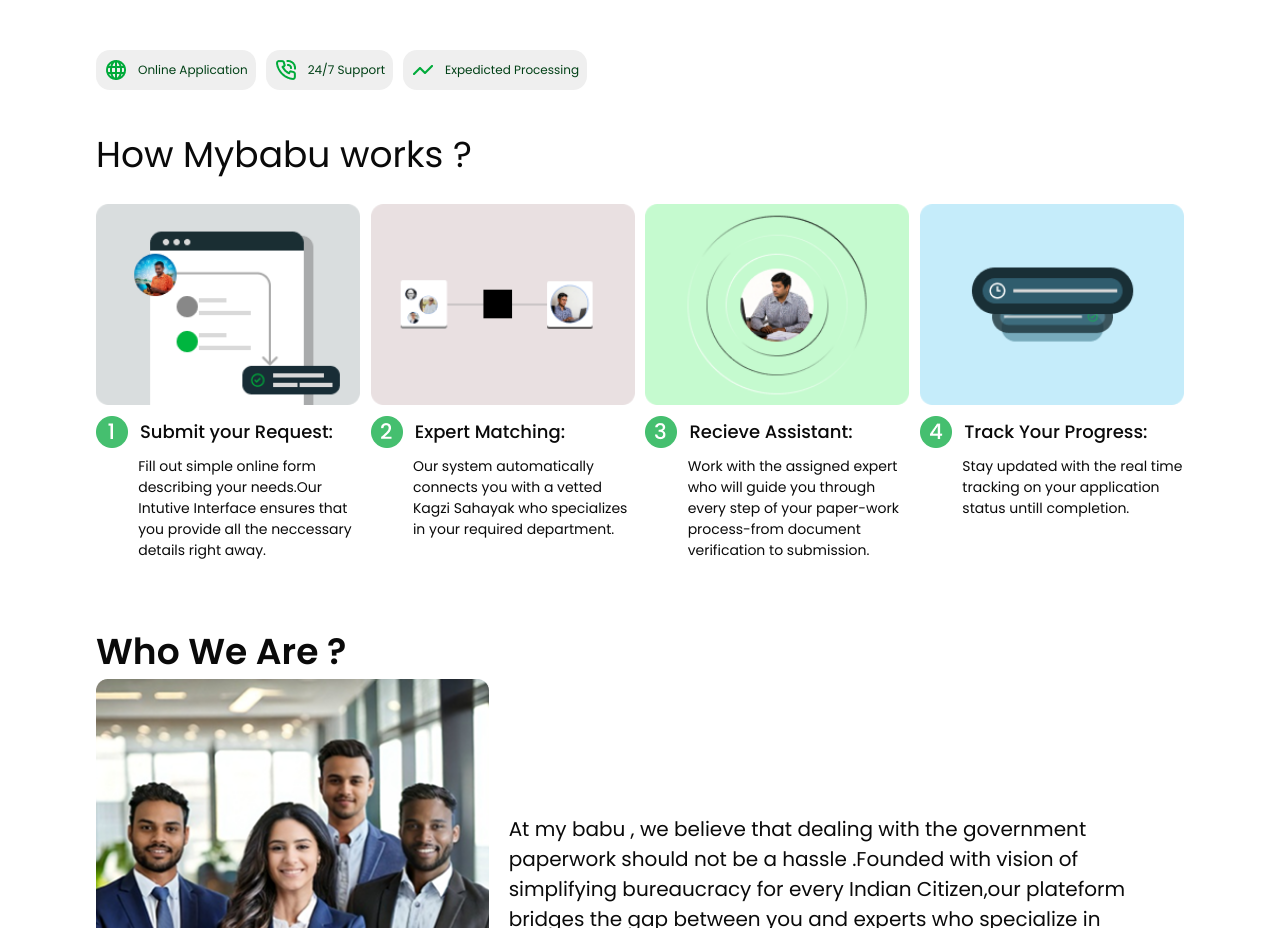
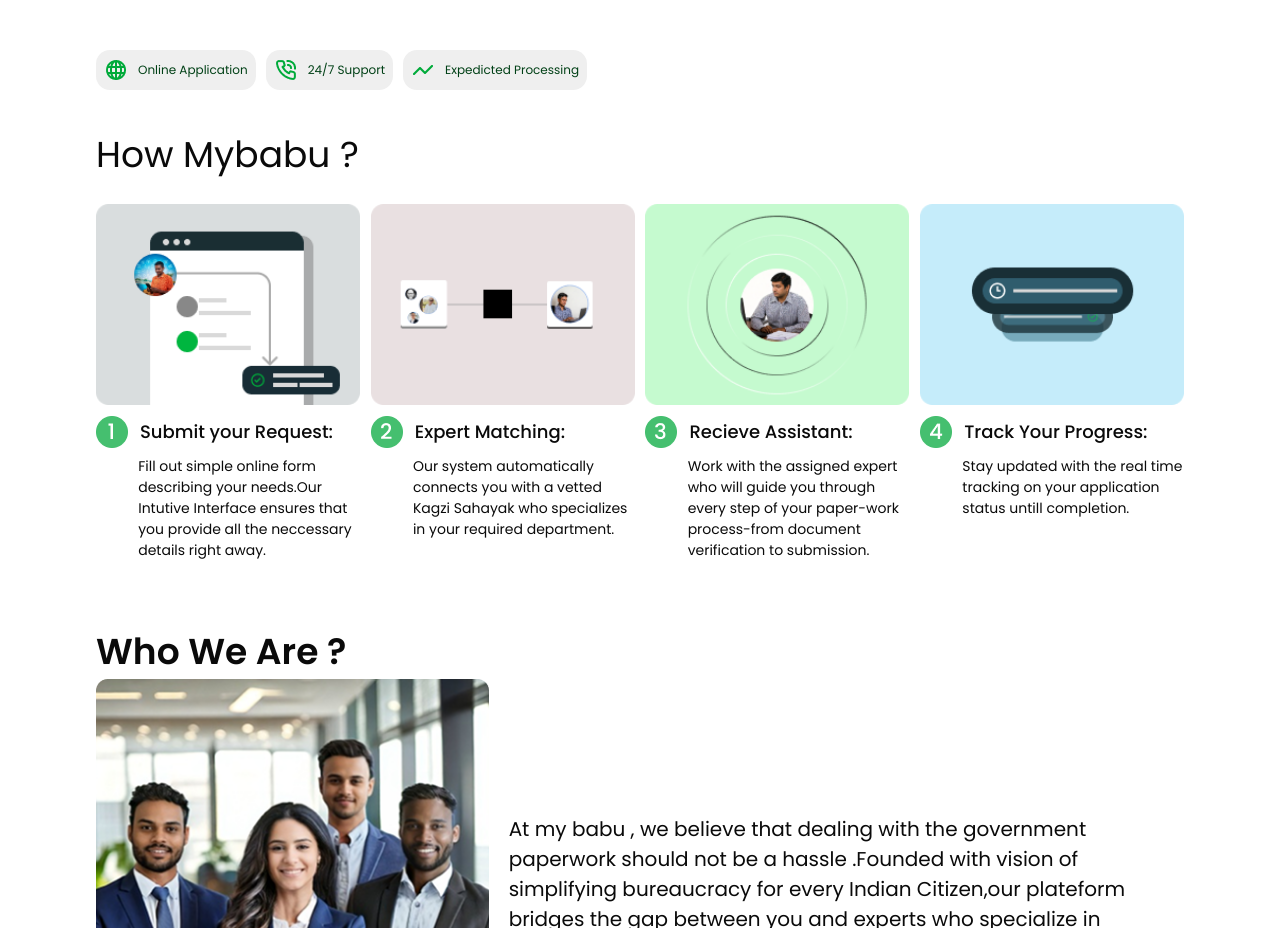
Before and after one commit to suryanshpandey61/My_Babu_Website, a Next.js app: page / in a window 1280 px wide. Shown: the part 860-1788 px from the top of the page. Built offline with nearby package versions, Linux system fonts and the light colour scheme.

Commit message:
Updation

```diff
--- a/src/components/Work.tsx
+++ b/src/components/Work.tsx
@@ -13,7 +13,7 @@
     <div className='lg:w-[85%] w-[90%] md:mt-[6%]    mx-auto lg:mt-[3%]'>
         {/* heading div  */}
         <div>
-            <h1 className='text-[36px]'>How Mybabu works ? </h1>
+            <h1 className='text-[36px]'>How Mybabu   ? </h1>
         </div>
         {/* grid-4 div  */}
         <div className='lg:grid-cols-4 gap-y-10 md:grid-cols-2 grid-cols-1 grid mt-[2%] gap-x-[1%]'>
```
